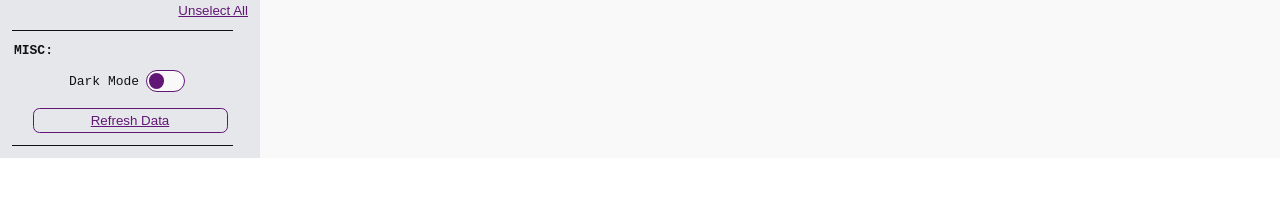
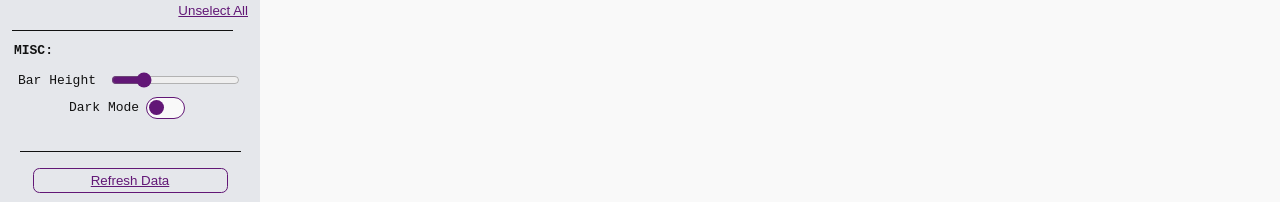
Before and after one commit to PeterD3signs/VisualizeTrivia, a React (Vite) app: page / in a window 1280 px wide. Shown: the part 474-676 px from the top of the page. Built offline with nearby package versions, Linux system fonts and the light colour scheme; no server answers.

Commit message:
added bar size change slider.

```diff
--- a/src/App.tsx
+++ b/src/App.tsx
@@ -11,10 +11,10 @@ const App: React.FC = () => {
   const [displayedCategories, setDisplayedCategories] = useState<Set<number>>(new Set());  //should this category be displayed on the graph?
   const [coreReady, setCoreReady] = useState(false);  //to see if loading of core API data is complete (see apiCall.ts)
   const [error, setError] = useState<string | null>(null); //to display potential breaking errors (non-essential errors are handled in each function)
-
+  const [barHeight, setBarHeight] = useState(15); // Default height
   const [displayMode, setDisplayMode] = useState<'difficulty' | 'acceptance'>('acceptance');  //should the chart show the question count devided by their difficulty or by their acceptance status
   const [selectedLevels, setSelectedLevels] = useState<string[]>(['pending', 'verified', 'rejected', 'sum']); //question difficulty / acceptance levels
-  const [darkMode, setDarkMode] = useState(false); // TODO
+  const [darkMode, setDarkMode] = useState(false);
 
   // Group the categories based on their type: (accepts all categories in one array; each category is eihther "General" or has a prefix with its type)
   const groupCategories = (categories: Category[]): GroupedCategory[] => {
@@ -82,13 +82,9 @@ const App: React.FC = () => {
     localStorage.setItem("theme", theme);
   }, [darkMode]);
 
-  //TODO: React to filter changes
-
-  if (error) return <div className="error">Error: {error}</div>;  //TODO: make this display fallback data
+  if (error) return <div className="error">Breaking error: {error}</div>;
   if (!coreReady) return <div className="loading">Loading...</div>;   //TODO: make this be part of the chart only - some parts of the UI can be displayed ealier to make the user feel like things are already happenign
 
-  //TODO: check styles
-  //TODO: add about
   return (
     <div>
       <Header />
@@ -103,12 +99,15 @@ const App: React.FC = () => {
           displayedCategories={displayedCategories}
           darkMode={darkMode}
           setDarkMode={setDarkMode}
+          setBarHeight={setBarHeight}
+          barHeight={barHeight}
         />
         <TriviaGroupedBarChart
           groupedCategories={groupedCategories}
           displayedCategories={displayedCategories}
           displayMode={displayMode}
           selectedLevels={selectedLevels}
+          barHeight={barHeight}
         />
       </div>
     </div>
--- a/src/components/Filters.tsx
+++ b/src/components/Filters.tsx
@@ -8,10 +8,12 @@ interface Props {
     groupedCategories: GroupedCategory[];
     displayedCategories: Set<number>;
     darkMode: boolean;
+    barHeight: number;
     setDisplayMode: (mode: 'difficulty' | 'acceptance') => void;
     setSelectedLevels: React.Dispatch<React.SetStateAction<string[]>>;
     setDisplayedCategories: React.Dispatch<React.SetStateAction<Set<number>>>;
     setDarkMode: (value: boolean) => void;
+    setBarHeight: (value: number) => void;
 }
 
 const Filters: React.FC<Props> = ({
@@ -23,7 +25,9 @@ const Filters: React.FC<Props> = ({
     setDisplayedCategories,
     displayedCategories,
     darkMode,
+    barHeight,
     setDarkMode,
+    setBarHeight
 }) => {
     const toggleLevel = (level: string) => {    //add or delete a given difficulty level.
         setSelectedLevels(prev =>
@@ -181,18 +185,34 @@ const Filters: React.FC<Props> = ({
             </div>
             <div className="dividing-line"></div>
 
-            {/* Dark mode + refresh section */}
+            {/* Dark mode + refresh section +  */}
             <p><b>MISC:</b></p>
             <div className="misc-controls">
+                {/* BarHeightSlider */}
+                <div style={{ display: "flex", alignItems: "center", gap: "1rem" }}>
+                    <label htmlFor="barHeightSlider">Bar Height</label>
+                    <input
+                        id="barHeightSlider"
+                        type="range"
+                        min={5}
+                        max={50}
+                        value={barHeight}
+                        onChange={(e) => setBarHeight(Number(e.target.value))}
+                    />
+                </div>
+
                 {/* Dark Mode Toggle */}
+
                 <div className="data-type-toggle-dark-mode">
-                    <span className={`${darkMode ? "primary-text-color" : ""}`}>Dark Mode</span>
+                    <span>Dark Mode</span>
                     <div className="data-type-toggle">
                         <button className="toggle-button" onClick={() => setDarkMode(!darkMode)}>
                             <div className={`toggle-circle ${darkMode ? "selected" : ""}`}></div>
                         </button>
                     </div>
                 </div>
+
+                <div className="dividing-line additional-top-margin"></div>
 
                 {/* Refresh Data Button */}
                 <div className="misc-item refresh-data">
--- a/src/components/Header.tsx
+++ b/src/components/Header.tsx
@@ -1,7 +1,5 @@
 import React from 'react';
 import './componentStyles/Header.css';
-
-//TODO: modify at the end of everything
 
 const Header: React.FC = () => {
     return (
--- a/src/components/TriviaBarChart.tsx
+++ b/src/components/TriviaBarChart.tsx
@@ -17,6 +17,7 @@ interface Props {
   displayedCategories: Set<number>; // updated to Set
   displayMode: "difficulty" | "acceptance";
   selectedLevels: string[];
+  barHeight: number;
 }
 
 const TriviaGroupedBarChart: React.FC<Props> = ({
@@ -24,6 +25,7 @@ const TriviaGroupedBarChart: React.FC<Props> = ({
   displayedCategories,
   displayMode,
   selectedLevels,
+  barHeight
 }) => {
   const containerRef = useRef<HTMLDivElement>(null);
 
@@ -73,7 +75,6 @@ const TriviaGroupedBarChart: React.FC<Props> = ({
 
   const visibleLevels = levels.filter((l) => selectedLevels.includes(l));
 
-  const barHeight = 15; // height per category
   const gapBetweenCategories = 20;
   const chartHeight = useMemo(() => {return data.length * visibleLevels.length * barHeight + data.length * gapBetweenCategories;}, [data, barHeight, gapBetweenCategories, visibleLevels]);
 
--- a/src/components/componentStyles/Filters.css
+++ b/src/components/componentStyles/Filters.css
@@ -222,9 +222,17 @@ p {
 .data-type-toggle-dark-mode {
     display: flex;
     align-items: center;
-    justify-content: space-between;
+    justify-content: start;
 }
 
-.primary-text-color {
+.filters-slider {
+    display: flex;
+    align-items: center;
+    gap: 0.75rem;
+    margin-top: 1rem;
     color: var(--color-primary);
 }
+
+input[type="range"] {
+    accent-color: var(--color-primary);
+  }
--- a/src/data/apiCall.ts
+++ b/src/data/apiCall.ts
@@ -107,7 +107,7 @@ export async function getCategorySummary(): Promise<Category[]> {
     try {
         names = await fetchCategoryNames();
         acceptanceCount = await fetchCategoryCounts();
-    } catch (e) {   // {TODO}
+    } catch (e) {
         console.error(e);
     }
 
```
Also changed, not shown: src/data/categories.ts (+0 -44 lines).
